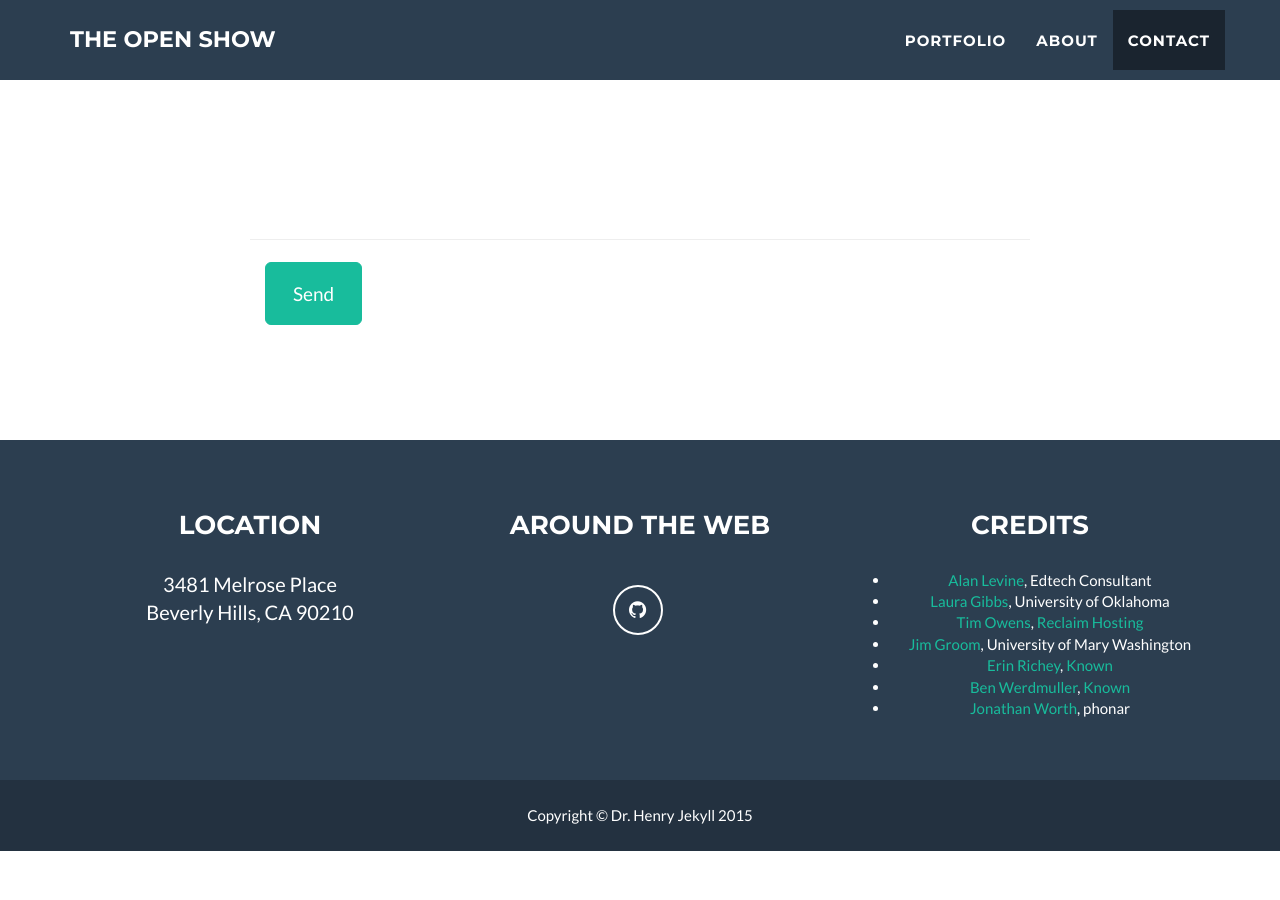
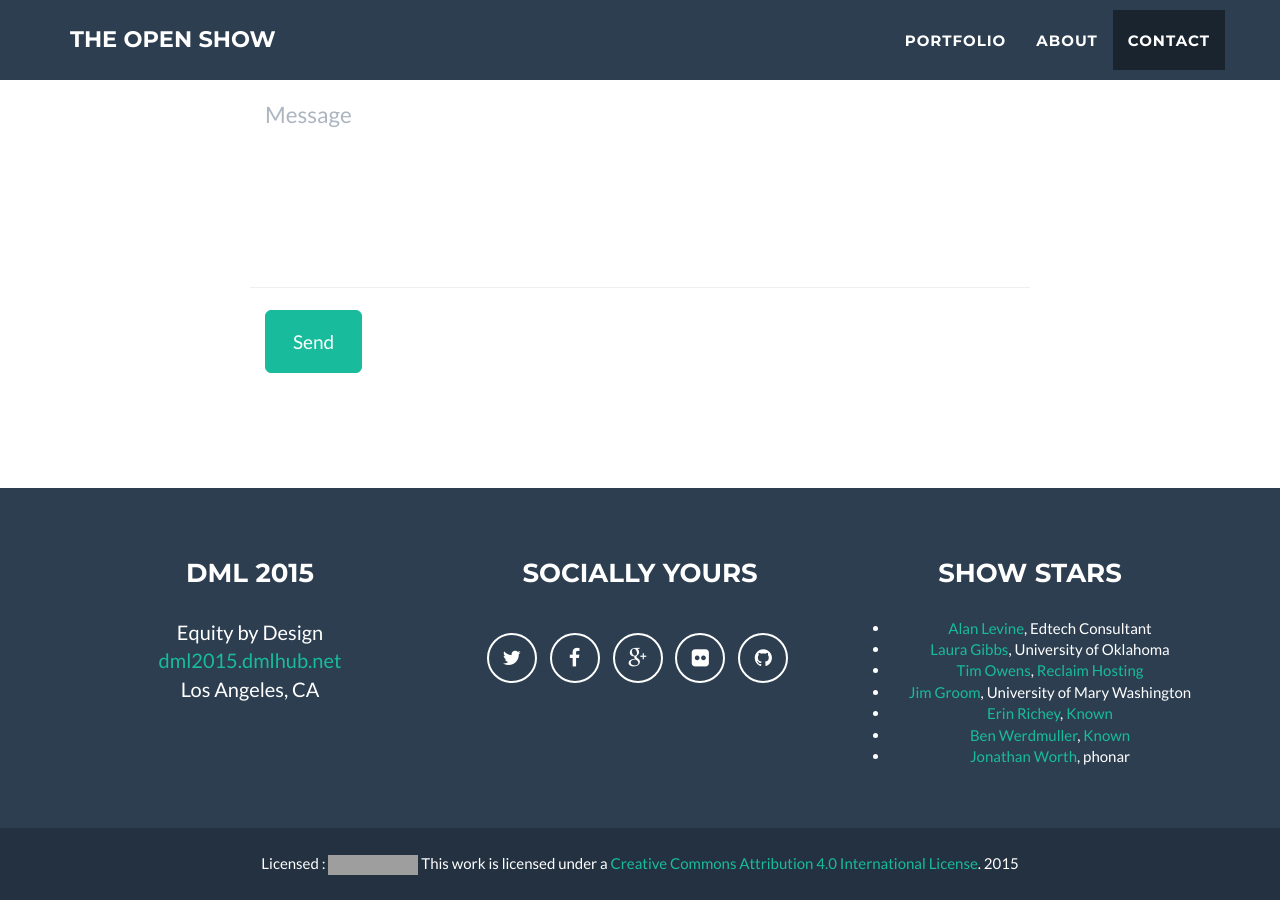
Before and after one commit to timmmmyboy/connectedlearning.tools, a Jekyll site: the page built from index.html, in a window 1280 px wide and 900 px high, scrolled down 2737 px. Built offline with Jekyll 4.4.1, drawn with Linux system fonts in a browser that asks for light colours; before the commit the page ends 3588 px from its top, so only the background shows below that; grey boxes are pictures that could not be loaded.

Commit message:
Header and Footers
New logo to header, modify footer e.g. take out stupid copyright!

```diff
--- a/_config.yml
+++ b/_config.yml
@@ -2,7 +2,7 @@
 title: The Open Show
 email: your-email@domain.com
 url: https://github.com/timmmmyboy/connectedlearning.tools
-description: "Write an awesome description for your new site here. You can edit this line in _config.yml. It will appear in your document head meta (for Google search results) and in your feed.xml site description."
+description: "Presentation support information for DML 2015 session on tool and strategies for open connected learning"
 
 # Contact form: comment the line below if you want to stick with the default PHP contact form
 contact: static
@@ -15,20 +15,30 @@ color:
 
 # Footer settings
 footer:
-  copyright: Dr. Henry Jekyll
-  location: Location
-  social: Around the Web
-  credits: Credits
+  copyright: <a rel="license" href="http://creativecommons.org/licenses/by/4.0/"><img alt="Creative Commons License" style="border-width:0" src="https://i.creativecommons.org/l/by/4.0/80x15.png" /></a> This work is licensed under a <a rel="license" href="http://creativecommons.org/licenses/by/4.0/">Creative Commons Attribution 4.0 International License</a>.
+  location: DML 2015
+  social: Socially Yours
+  credits: Show Stars
 
 # Social networks usernames (many more available: google-plus, flickr, dribbble, pinterest, instagram, tumblr, linkedin, etc.)
 social:
+  - title: twitter
+    url: http://www.twitter.com/dmlconference
+  - title: facebook
+    url: https://www.facebook.com/DMLResearchHub
+  - title: google-plus
+    url: https://plus.google.com/u/0/communities/113655426574061601680
+  - title: flickr
+    url: http://www.flickr.com/photos/dmlcentral/
   - title: github
     url: https://github.com/timmmmyboy/connectedlearning.tools
 
+
 # Postal address (add as many lines as necessary)
 address:
-  - line: 3481 Melrose Place
-  - line: Beverly Hills, CA 90210
+  - line: Equity by Design
+  - line: <a href="http://dml2015.dmlhub.net/">dml2015.dmlhub.net</a>
+  - line: Los Angeles, CA
 
 # Credits content
 credits: '<ul><li><a href="mailto:cogdogblog@gmail.com">Alan Levine</a>, Edtech Consultant</li>
--- a/_includes/footer.html
+++ b/_includes/footer.html
@@ -32,7 +32,7 @@
             <div class="container">
                 <div class="row">
                     <div class="col-lg-12">
-                        Copyright &copy; {{ site.footer.copyright }} 20{{ site.time | date: '%y' }}
+                        Licensed : {{ site.footer.copyright }} 20{{ site.time | date: '%y' }}
                     </div>
                 </div>
             </div>
--- a/_includes/header.html
+++ b/_includes/header.html
@@ -3,7 +3,7 @@
         <div class="container">
             <div class="row">
                 <div class="col-lg-12">
-                    <img class="img-responsive" src="img/profile.png" alt="">
+                    <img class="img-responsive" src="img/open-show-set.png" alt="">
                     <div class="intro-text">
                         <span class="name">{{ site.title }}</span>
                         <hr class="star-light">
```
Also changed, not shown: img/open-show-set.png (added).
